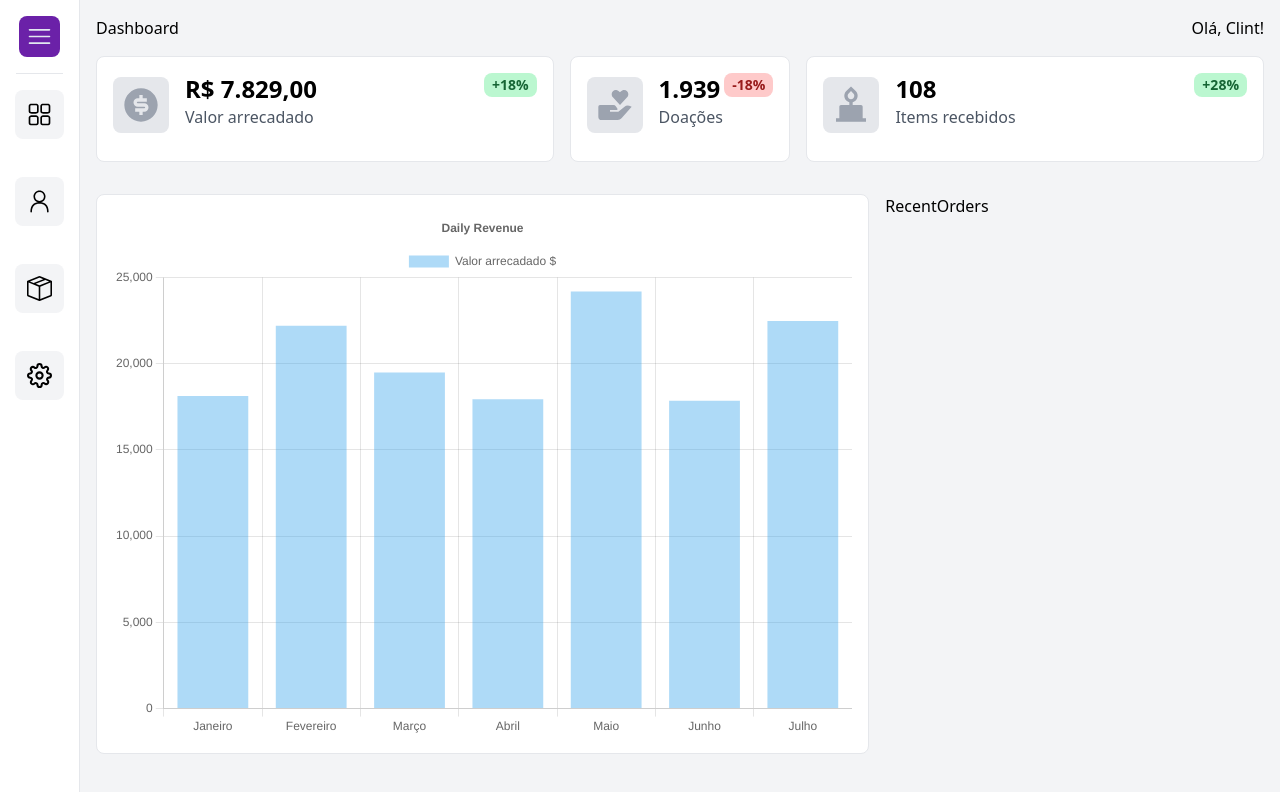
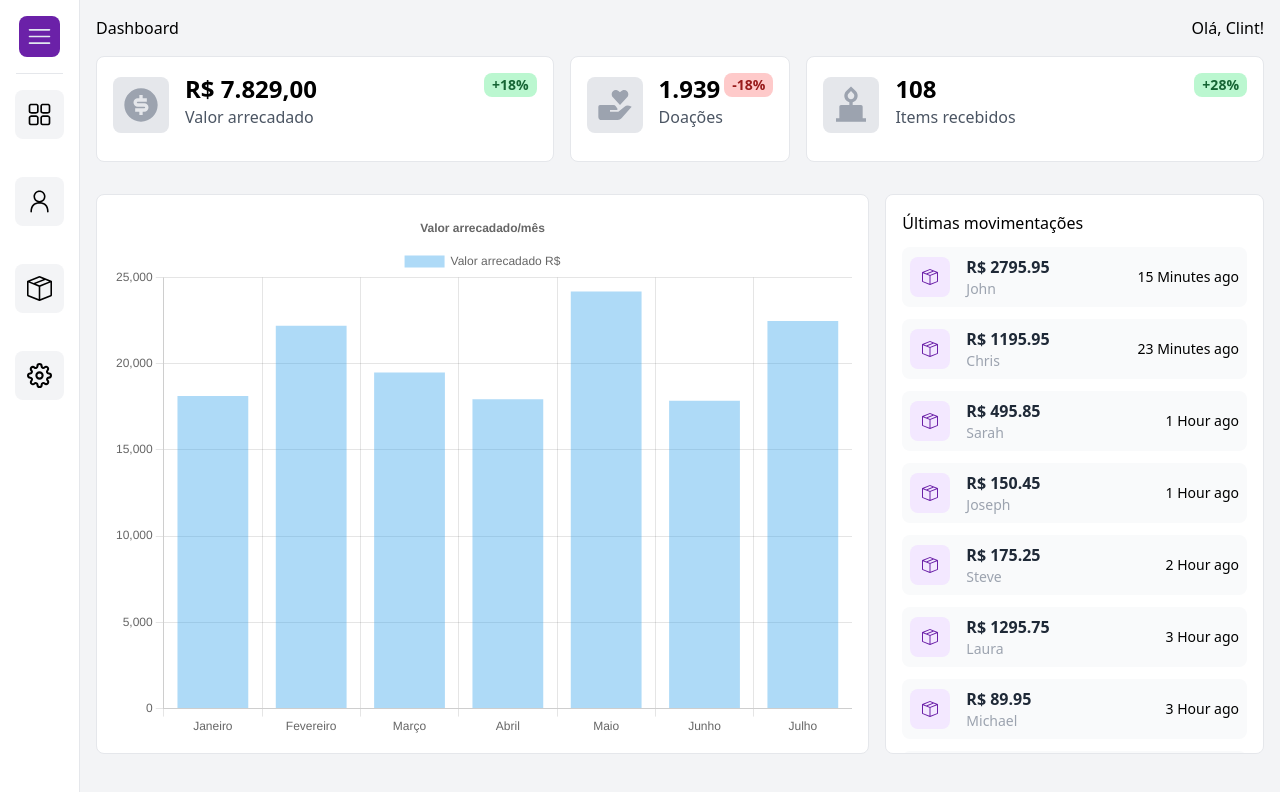
Before and after one commit to caiovidinha/estoq, a Next.js app: page / in a window 1280 px wide. Shown: the top 792 px of the page. Built offline with nearby package versions, Linux system fonts and the light colour scheme.

Commit message:
Adicionando lista, fakedata e paginas de cliente e itens

```diff
--- a/package.json
+++ b/package.json
@@ -16,6 +16,7 @@
     "react": "18.2.0",
     "react-chartjs-2": "^5.2.0",
     "react-dom": "18.2.0",
+    "react-icons": "^4.10.1",
     "tailwindcss": "3.3.2"
   },
   "devDependencies": {
--- a/src/components/BarChart.jsx
+++ b/src/components/BarChart.jsx
@@ -33,7 +33,7 @@ const BarChart = () => {
       labels: ['Janeiro', 'Fevereiro', 'Março', 'Abril', 'Maio', 'Junho', 'Julho'],
       datasets: [
           {
-              label: 'Valor arrecadado $',
+              label: 'Valor arrecadado R$',
               data: [18127, 22201, 19490, 17938, 24182, 17842, 22475],
               borderColor: 'rgb(53, 162, 235)',
               backgroundColor: 'rgb(53, 162, 235, 0.4',
@@ -47,7 +47,7 @@ const BarChart = () => {
           },
           title: {
               display: true,
-              text: 'Daily Revenue'
+              text: 'Valor arrecadado/mês'
           }
       },
       maintainAspectRatio: false,
--- a/src/components/RecentOrders.jsx
+++ b/src/components/RecentOrders.jsx
@@ -1,8 +1,30 @@
 import React from 'react'
+import { data } from '../data/data'
+import { BsBoxSeam } from 'react-icons/bs'
+
 
 const RecentOrders = () => {
   return (
-    <div>RecentOrders</div>
+    <div className="w-full col-span-1 relative lg:h-[70vh] h-[50vh] m-auto p-4 border rounded-lg bg-white overflow-scroll">
+      <h1>Últimas movimentações</h1>
+      <ul>
+        {data.map((order,id) => (
+          <li key={id} className='bg-gray-50 hover:bg-gray-100 rounded-lg my-3 p-2 flex items-center cursor-pointer'>
+            <div className='bg-purple-100 rounded-lg p-3' >
+            <BsBoxSeam className='text-purple-800'/>
+            </div>
+            <div className='pl-4'>
+              <p className='text-gray-800 font-extrabold'>R$ {order.total}</p>
+              <p className='text-gray-400 text-sm'>{order.name.first}</p>
+            </div>
+            <p className='lg:flex md:hidden absolute right-6 text-sm'>
+              {order.date}
+            </p>
+          </li>
+        ))}
+      </ul>
+
+    </div>
   )
 }
 
--- /dev/null
+++ b/src/data/data.js
@@ -0,0 +1,112 @@
+export const data = [
+    {
+      id: 1,
+      name: {
+        first: 'John',
+        last: 'Smith',
+      },
+      total: 2795.95,
+      status: 'On Hold',
+      method: 'PayPal',
+      date: '15 Minutes ago',
+    },
+    {
+      id: 2,
+      name: {
+        first: 'Chris',
+        last: 'Adams',
+      },
+      total: 1195.95,
+      status: 'Processing',
+      method: 'PayPal',
+      date: '23 Minutes ago',
+    },
+    {
+      id: 3,
+      name: {
+        first: 'Sarah',
+        last: 'Smith',
+      },
+      total: 495.85,
+      status: 'Completed',
+      method: 'Visa',
+      date: '1 Hour ago',
+    },
+    {
+      id: 4,
+      name: {
+        first: 'Joseph',
+        last: 'Choo',
+      },
+      total: 150.45,
+      status: 'Processing',
+      method: 'MasterCard',
+      date: '1 Hour ago',
+    },
+    {
+      id: 5,
+      name: {
+        first: 'Steve',
+        last: 'Harding',
+      },
+      total: 175.25,
+      status: 'On Hold',
+      method: 'PayPal',
+      date: '2 Hour ago',
+    },
+    {
+      id: 6,
+      name: {
+        first: 'Laura',
+        last: 'Croft',
+      },
+      total: 1295.75,
+      status: 'Completed',
+      method: 'Check',
+      date: '3 Hour ago',
+    },
+    {
+      id: 7,
+      name: {
+        first: 'Michael',
+        last: 'Jones',
+      },
+      total: 89.95,
+      status: 'Completed',
+      method: 'MasterCard',
+      date: '3 Hour ago',
+    },
+    {
+      id: 8,
+      name: {
+        first: 'James',
+        last: 'Bond',
+      },
+      total: 689.45,
+      status: 'Completed',
+      method: 'Visa',
+      date: '7 Hour ago',
+    },
+    {
+      id: 9,
+      name: {
+        first: 'Haley',
+        last: 'Whiting',
+      },
+      total: 14.99,
+      status: 'Completed',
+      method: 'PayPal',
+      date: '1 Day ago',
+    },
+    {
+      id: 10,
+      name: {
+        first: 'Tim',
+        last: 'Thomas',
+      },
+      total: 218.99,
+      status: 'Completed',
+      method: 'MasterCard',
+      date: '1 Day ago',
+    },
+  ];
--- /dev/null
+++ b/src/pages/costumers.jsx
@@ -0,0 +1,9 @@
+import React from 'react'
+
+const costumers = () => {
+  return (
+    <div>costumers</div>
+  )
+}
+
+export default costumers
--- /dev/null
+++ b/src/pages/orders.jsx
@@ -0,0 +1,9 @@
+import React from 'react'
+
+const orders = () => {
+  return (
+    <div>orders</div>
+  )
+}
+
+export default orders
```
Also changed, not shown: .eslintrc.json (added), 1 other file (tests, documents, lock files or other folders).
